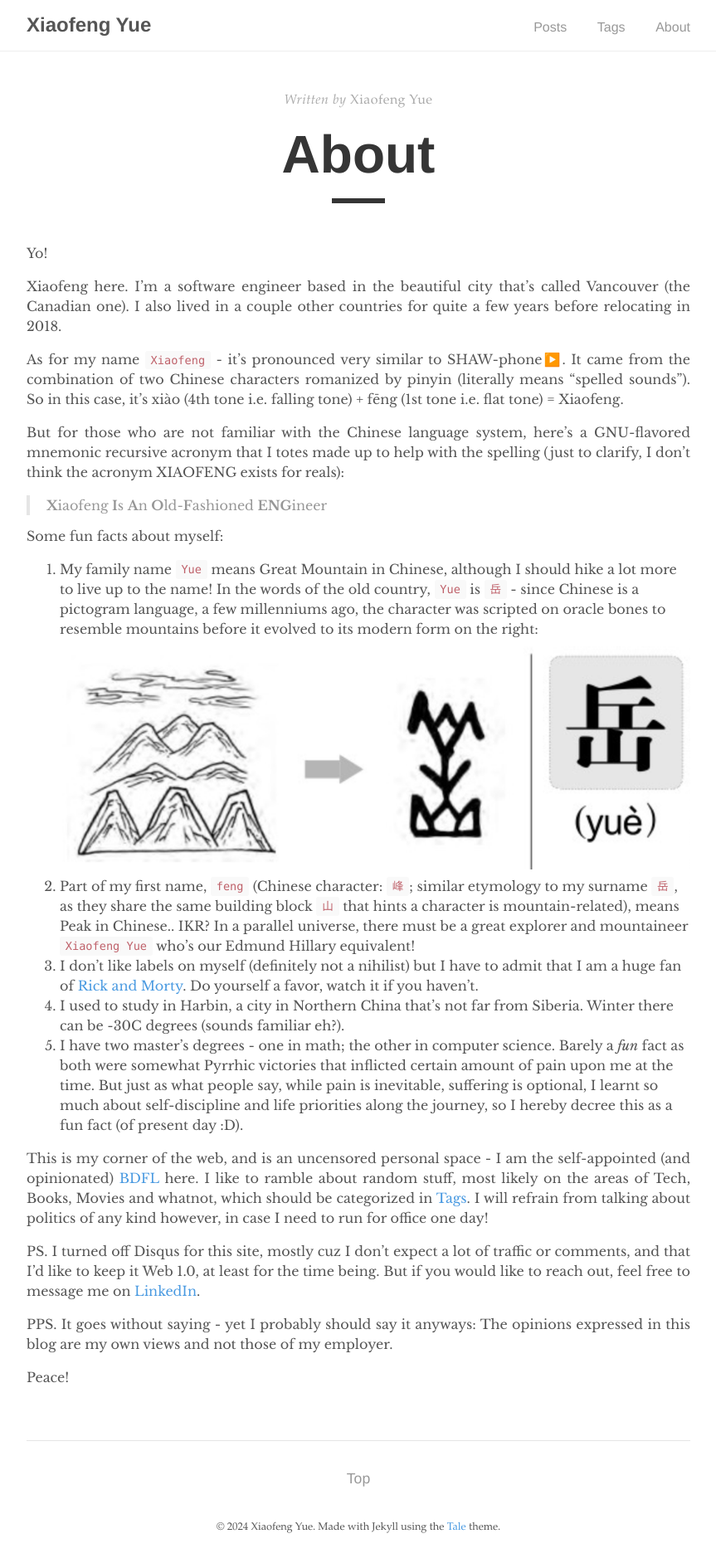
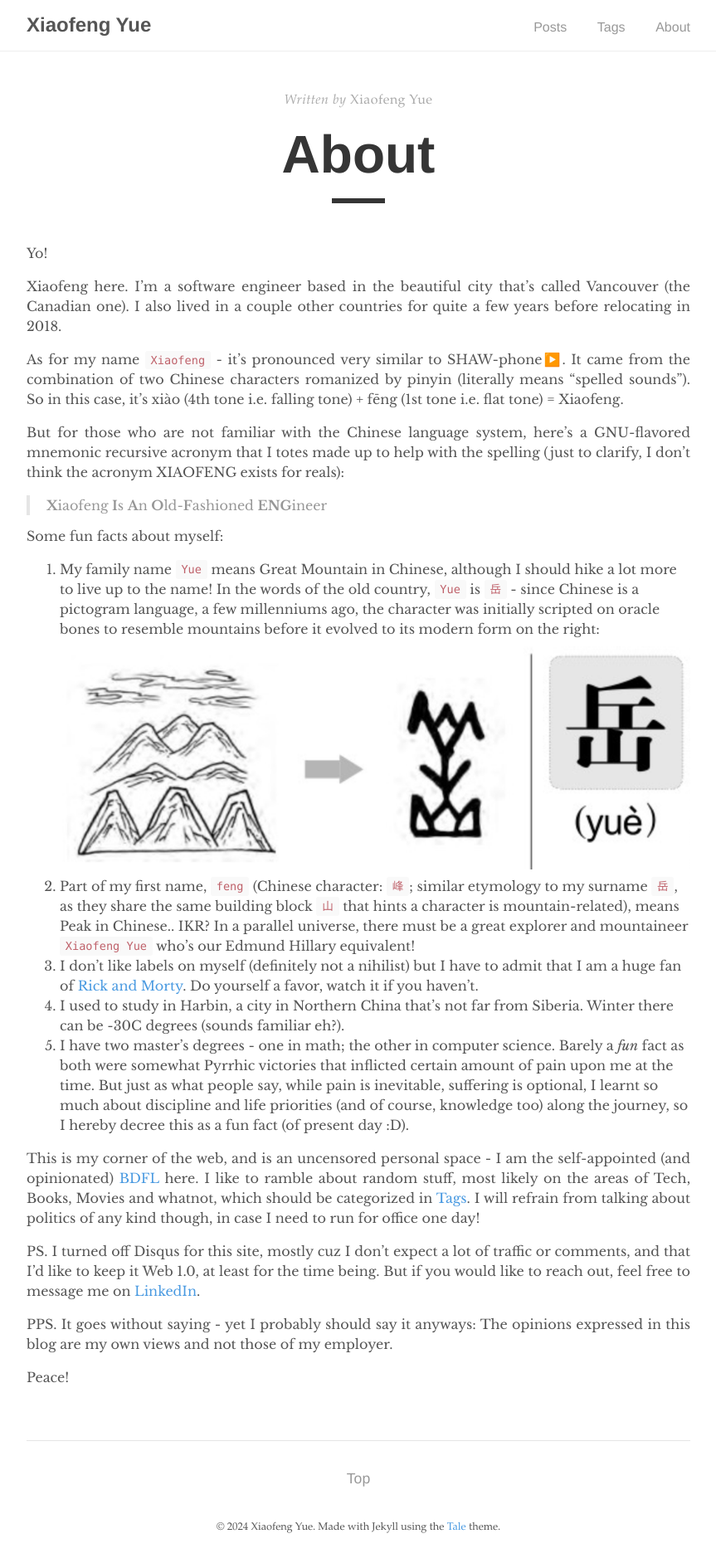
Before and after one commit to yuexiaofeng/yuexiaofeng.github.io, a Jekyll site: the page built from about.md, in a window 1280 px wide. Shown: the whole page at 83% size, without its empty margins (208-1071 px from the left). Built offline with Jekyll 4.4.1, drawn with Linux system fonts in a browser that asks for light colours.

Commit message:
updated about me

```diff
--- a/about.md
+++ b/about.md
@@ -15,13 +15,13 @@ But for those who are not familiar with the Chinese language system, here's a GN
 
 Some fun facts about myself:
 
-1. My family name `Yue` means Great Mountain in Chinese, although I should hike a lot more to live up to the name! In the words of the old country, `Yue` is `岳` - since Chinese is a pictogram language, a few millenniums ago, the character was scripted on oracle bones to resemble mountains before it evolved to its modern form on the right: ![yue](../assets/images/yue_oracle.png)
+1. My family name `Yue` means Great Mountain in Chinese, although I should hike a lot more to live up to the name! In the words of the old country, `Yue` is `岳` - since Chinese is a pictogram language, a few millenniums ago, the character was initially scripted on oracle bones to resemble mountains before it evolved to its modern form on the right: ![yue](../assets/images/yue_oracle.png)
 2. Part of my first name, `feng` (Chinese character: `峰`; similar etymology to my surname `岳`, as they share the same building block `山` that hints a character is mountain-related), means Peak in Chinese.. IKR? In a parallel universe, there must be a great explorer and mountaineer `Xiaofeng Yue` who's our Edmund Hillary equivalent!
 3. I don't like labels on myself (definitely not a nihilist) but I have to admit that I am a huge fan of [Rick and Morty](https://www.imdb.com/title/tt2861424/){:target="_blank"}. Do yourself a favor, watch it if you haven't.
 4. I used to study in Harbin, a city in Northern China that's not far from Siberia. Winter there can be -30C degrees (sounds familiar eh?).
-5. I have two master's degrees - one in math; the other in computer science. Barely a *fun* fact as both were somewhat Pyrrhic victories that inflicted certain amount of pain upon me at the time. But just as what people say, while pain is inevitable, suffering is optional, I learnt so much about self-discipline and life priorities along the journey, so I hereby decree this as a fun fact (of present day :D).
+5. I have two master's degrees - one in math; the other in computer science. Barely a *fun* fact as both were somewhat Pyrrhic victories that inflicted certain amount of pain upon me at the time. But just as what people say, while pain is inevitable, suffering is optional, I learnt so much about discipline and life priorities (and of course, knowledge too) along the journey, so I hereby decree this as a fun fact (of present day :D).
 
-This is my corner of the web, and is an uncensored personal space - I am the self-appointed (and opinionated) [BDFL](https://en.wikipedia.org/wiki/Benevolent_dictator_for_life){:target="_blank"} here. I like to ramble about random stuff, most likely on the areas of Tech, Books, Movies and whatnot, which should be categorized in <a href="/tags">Tags</a>. I will refrain from talking about politics of any kind however, in case I need to run for office one day!
+This is my corner of the web, and is an uncensored personal space - I am the self-appointed (and opinionated) [BDFL](https://en.wikipedia.org/wiki/Benevolent_dictator_for_life){:target="_blank"} here. I like to ramble about random stuff, most likely on the areas of Tech, Books, Movies and whatnot, which should be categorized in <a href="/tags">Tags</a>. I will refrain from talking about politics of any kind though, in case I need to run for office one day!
 
 PS. I turned off Disqus for this site, mostly cuz I don't expect a lot of traffic or comments, and that I'd like to keep it Web 1.0, at least for the time being. But if you would like to reach out, feel free to message me on [LinkedIn](https://www.linkedin.com/in/xiaofengyue/){:target="_blank"}.
 
```
